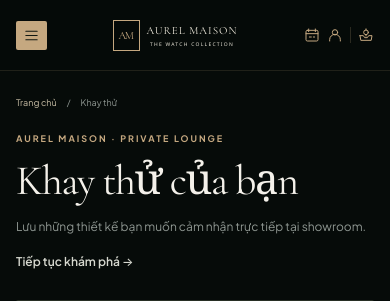
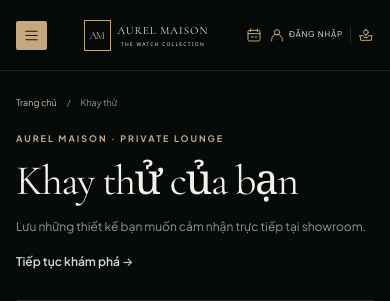
Before and after one commit to nguyenhuuhiep386-dotcom/CN_XML_QUANLYBANDONGHO, an ASP.NET Core app: page /Cart in a window 390 px wide. Shown: the top 301 px of the page. Run offline with ASP.NET Core 8, Linux system fonts and the light colour scheme.

Commit message:
feat: show signed-in customer name in header

```diff
--- a/AurelMaison/Views/Shared/_CustomerLayout.cshtml
+++ b/AurelMaison/Views/Shared/_CustomerLayout.cshtml
@@ -4,6 +4,7 @@
     var controller = ViewContext.RouteData.Values["controller"]?.ToString() ?? "";
     var action = ViewContext.RouteData.Values["action"]?.ToString() ?? "";
     var isCustomer = User.IsInRole(Security.Customer);
+    var accountName = isCustomer ? (User.Identity?.Name?.Trim() ?? "Tài khoản") : "Đăng nhập";
 }
 <!doctype html>
 <html lang="vi">
@@ -39,7 +40,7 @@
             <div class="header-time"><span>ĐÀ NẴNG · GMT+7</span><time id="header-danang-clock">--:--:--</time></div>
             <a class="header-appointment" asp-area="" asp-controller="Booking" asp-action="Index"><partial name="_Icon" model='@("calendar")' /><span>Đặt lịch</span></a>
             <a class="account-link" asp-area="" asp-controller="Account" asp-action="@(isCustomer ? "Index" : "Login")">
-                <partial name="_Icon" model='@("user")' /><span>@(isCustomer ? "Tài khoản" : "Đăng nhập")</span>
+                <partial name="_Icon" model='@("user")' /><span title="@accountName">@accountName</span>
             </a>
             <a class="bag" asp-area="" asp-controller="Cart" asp-action="Index" aria-label="Khay thử có @soLuong mẫu">
                 <partial name="_Icon" model='@("tray")' /><span class="tray-label">Khay thử</span>
--- a/AurelMaison/wwwroot/css/customer.css
+++ b/AurelMaison/wwwroot/css/customer.css
@@ -349,7 +349,7 @@ dd { margin: 0; color: #3b4b3f; }
     .brand-mark { width: 30px; height: 34px; font-size: 12px; }
     .logo { font-size: 13px; gap: 8px; }
     .logo small { font-size: 6px; margin-top: 4px; }
-    .account-link span { display: none; }
+    .account-link span { display: inline-block; max-width: clamp(44px, 17vw, 76px); overflow: hidden; text-overflow: ellipsis; font-size: 8px; }
     .account-link .icon, .bag .icon { width: 18px; height: 18px; }
     .header-actions { gap: 10px; }
     .bag { padding-left: 10px; gap: 5px; }
@@ -1047,8 +1047,9 @@ td, th { border-color: rgba(197,168,128,.16); }
     .primary-nav { grid-column: 1/-1; grid-row: 2; padding-bottom: 15px; }
     .primary-nav a { padding: 6px 0; font-size: 8px; }
     .header-actions { grid-column: 3; grid-row: 1; }
-    .header-time, .header-appointment span, .account-link span { display: none; }
+    .header-time, .header-appointment span { display: none; }
     .header-appointment, .account-link, .bag { gap: 4px; }
+    .account-link span { display: inline-block; max-width: 96px; overflow: hidden; text-overflow: ellipsis; }
     .header-appointment .icon, .account-link .icon, .bag .icon { width: 18px; height: 18px; }
     .hero { height: min(78svh,760px); min-height: 560px; }
     .hero h1 { font-size: clamp(48px,7vw,68px); }
```
